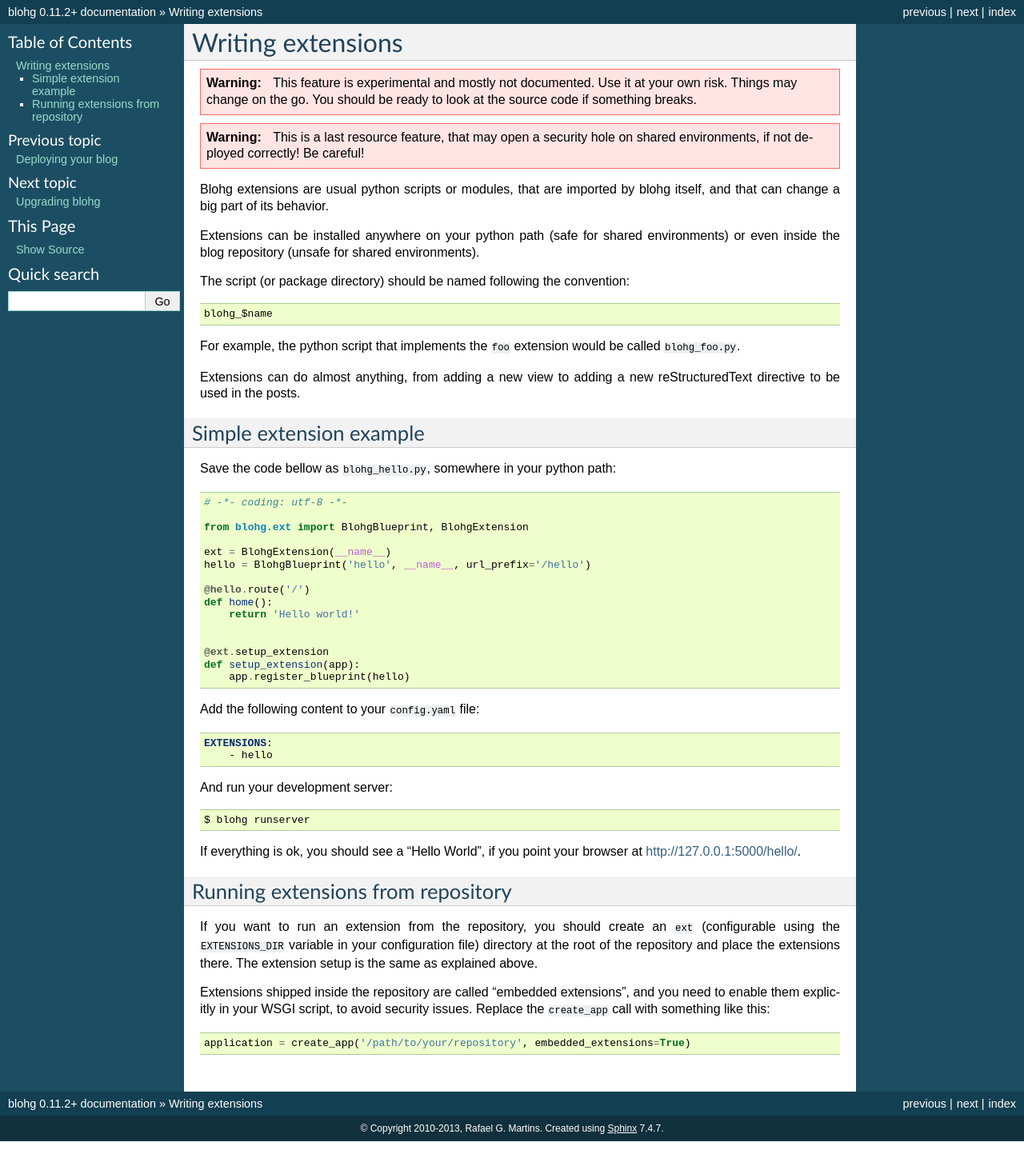
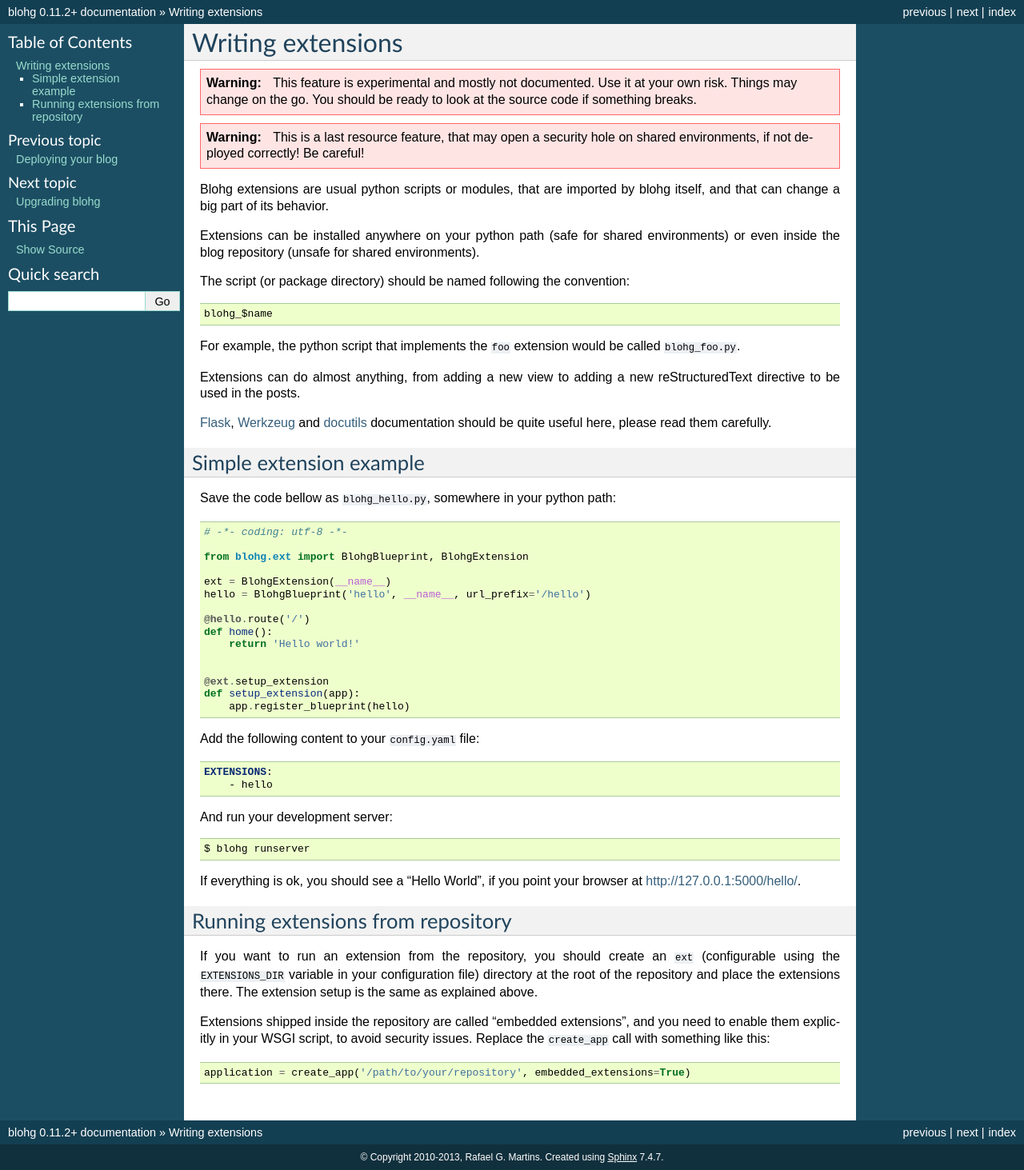
Before and after one commit to rafaelmartins/blohg, a Sphinx documentation site: the page built from docs/extend.rst, in a window 1280 px wide. Shown: the whole page at 80% size. Built offline with Sphinx 7.4.7, drawn with Linux system fonts in a browser that asks for light colours; before the commit the page ends 1427 px from its top, so only the background shows below that.

Commit message:
update docs

```diff
--- a/docs/extend.rst
+++ b/docs/extend.rst
@@ -29,6 +29,13 @@ be called ``blohg_foo.py``.
 
 Extensions can do almost anything, from adding a new view to adding a new
 reStructuredText directive to be used in the posts.
+
+Flask_, Werkzeug_ and docutils_ documentation should be quite useful here,
+please read them carefully.
+
+.. _Flask: http://flask.pocoo.org/
+.. _Werkzeug: http://werkzeug.pocoo.org/
+.. _docutils: http://docutils.sourceforge.net/
 
 
 Simple extension example
```
